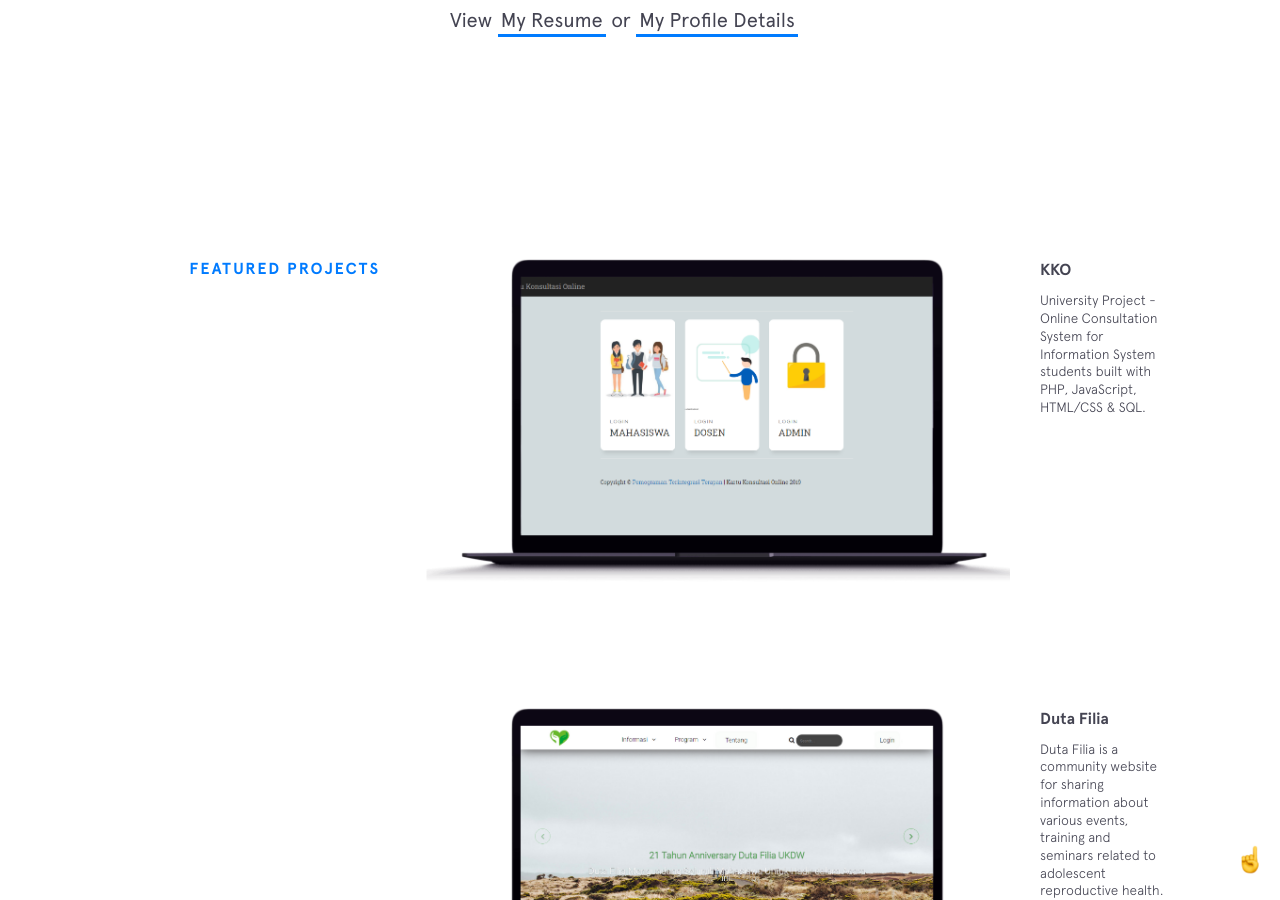
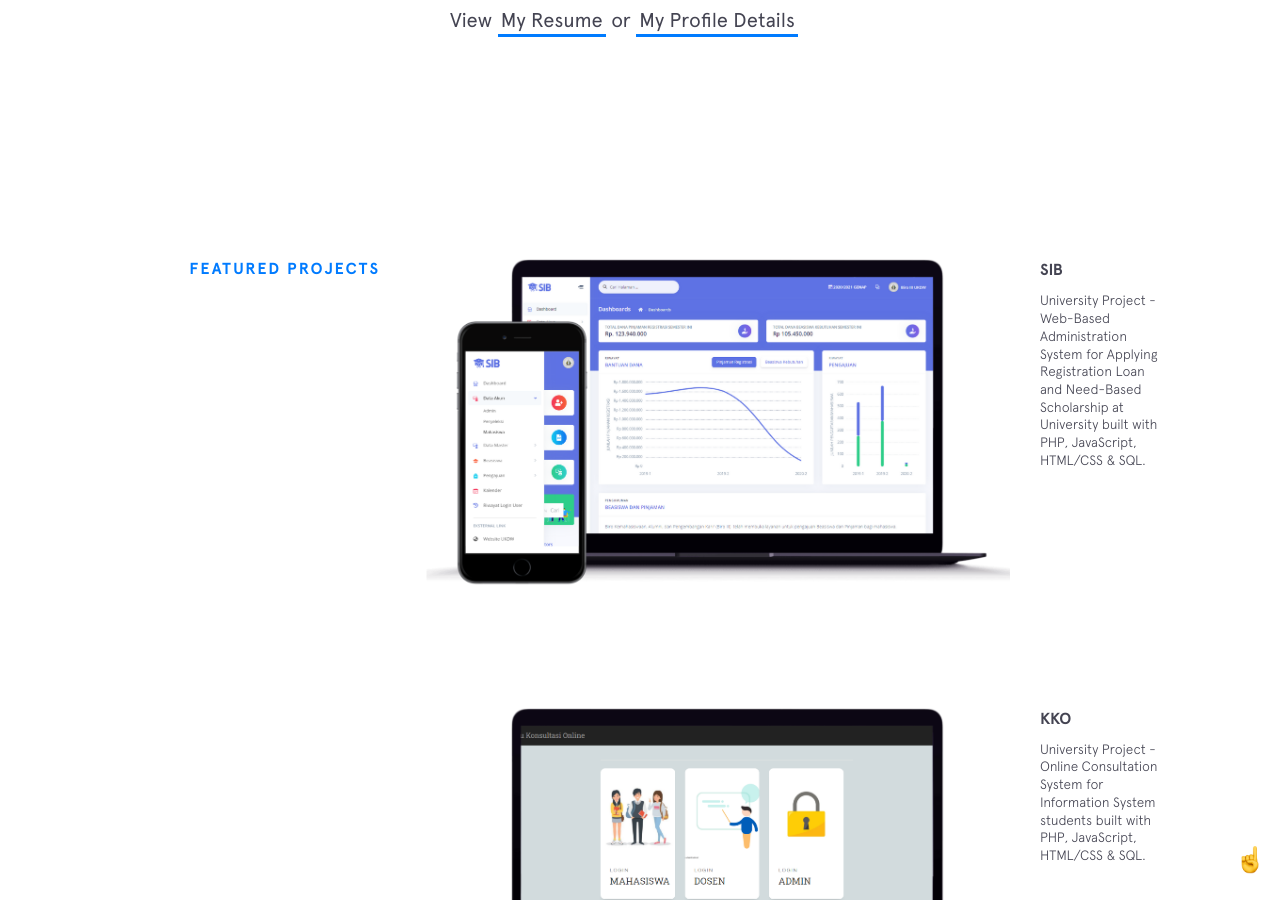
Before and after one commit to ivanhectors/ivanhectors.github.io, a Jekyll site: the page built from index.html, in a window 1280 px wide and 900 px high, scrolled down 2404 px. Built offline with Jekyll 4.4.1, drawn with Linux system fonts in a browser that asks for light colours; nearby versions of some CDN libraries.

Commit message:
Update featured-projects.html

```diff
--- a/_includes/featured-projects.html
+++ b/_includes/featured-projects.html
@@ -1,6 +1,20 @@
 <section class="section featured-projects">
   <div class="section__title">Featured Projects</div>
   <div class="section__content">
+        <div class="project sib">
+      <figure class="project__pic">
+        <a href="https://github.com/ivanhectors/sib/" target="_blank">
+          <img src="{{site.baseurl}}/img/featured/sib/sib.png" alt="">
+        </a>
+      </figure>
+      <figcaption class="project__caption">
+        <div class="project__name">
+          <a href="https://github.com/ivanhectors/sib/" target="_blank">SIB</a>
+        </div>
+        <p>University Project - Web-Based Administration System for Applying Registration Loan and Need-Based Scholarship at University built with PHP, JavaScript, HTML/CSS & SQL.</p>
+      </figcaption>
+    </div>
+
     <div class="project kko">
       <figure class="project__pic">
         <a href="https://github.com/ivanhectors/kko/" target="_blank">
```
